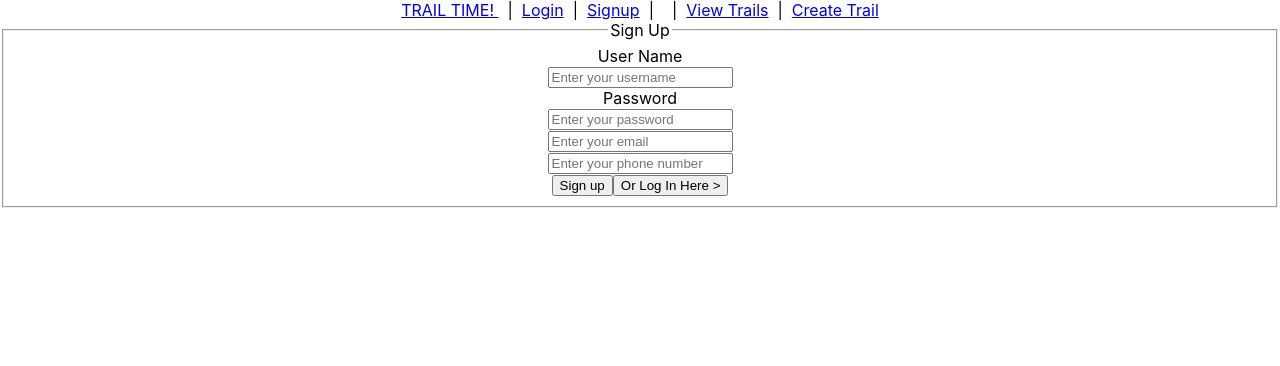
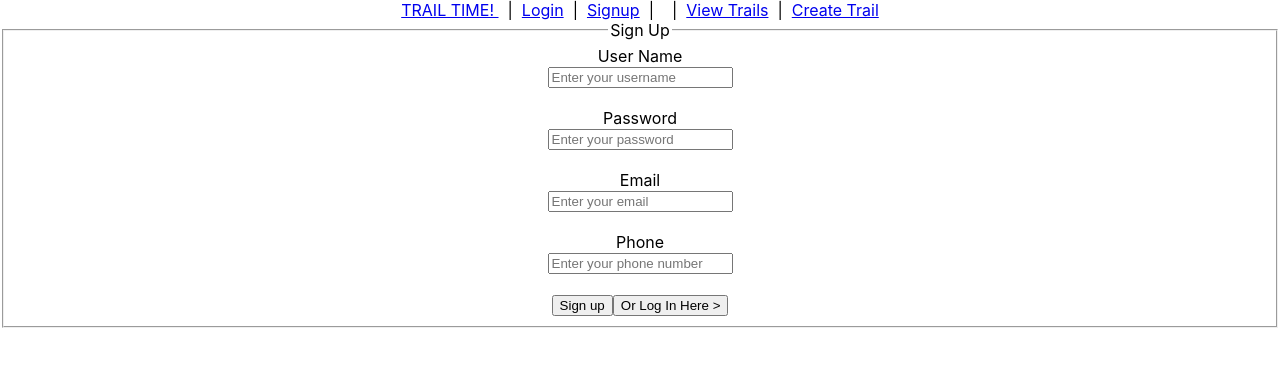
Before and after one commit to sgarcia-dev/trailtime-copy, a React (Create React App) app: page /signup in a window 1280 px wide. Shown: the top 366 px of the page. Built offline with nearby package versions, Linux system fonts and the light colour scheme.

Commit message:
changed login signup forms to be reduxForms

```diff
--- a/src/components/auth/login.js
+++ b/src/components/auth/login.js
@@ -1,5 +1,7 @@
 import React from 'react';
 import { Link } from 'react-router-dom';
+import { Field, reduxForm } from 'redux-form';
+import TextInput from '../app/common/form/TextInput';
 
 class Login extends React.Component {
     render() {
@@ -8,9 +10,9 @@ class Login extends React.Component {
                 <fieldset>
                     <legend>Log In</legend>
                     <label for="username">User Name</label><br />
-                    <input type="text" name="username" id="username" placeholder="Enter your username" required /><br />
+                    <Field name="username" component={TextInput} placeholder="Enter your username" required /><br />
                     <label for="password">Password</label><br />
-                    <input type="text" name="password" id="password" placeholder="Enter your password" required /><br />
+                    <Field name="password" component={TextInput} placeholder="Enter your password" required /><br />
                     <button type="submit">Log in</button>
                     <Link to="/signup"><button type="button">Or Sign Up Here</button></Link>
                 </fieldset>
@@ -19,4 +21,8 @@ class Login extends React.Component {
     }
 }
 
+Login = reduxForm({
+    // a unique name for the form
+    form: 'loginform'
+})(Login)
 export default Login;
--- a/src/components/auth/signup.js
+++ b/src/components/auth/signup.js
@@ -1,5 +1,7 @@
 import React from 'react';
 import { Link } from 'react-router-dom';
+import { Field, reduxForm } from 'redux-form';
+import TextInput from '../app/common/form/TextInput';
 
 class Signup extends React.Component {
     render() {
@@ -8,14 +10,16 @@ class Signup extends React.Component {
                 <fieldset>
                     <legend>Sign Up</legend>
                     <label for="username">User Name</label><br />
-                    <input type="text" name="username" id="username"
+                    <Field component={TextInput} name="username"
                         placeholder="Enter your username" required /><br />
                     <label for="password">Password</label><br />
-                    <input type="text" name="password" id="password"
+                    <Field component={TextInput} name="password"
                         placeholder="Enter your password" required /><br />
-                    <input type="text" name="email" id="email"
+                    <label for="email">Email</label><br />
+                    <Field component={TextInput} name="email"
                         placeholder="Enter your email" required /><br />
-                    <input type="text" name="phone" id="phone number"
+                    <label for="phone">Phone</label><br />
+                    <Field component={TextInput} name="phone"
                         placeholder="Enter your phone number" required /><br />
                     <button type="submit">Sign up</button>
                     <Link to="/login"><button type="button">Or Log In Here > </button></Link>
@@ -25,4 +29,8 @@ class Signup extends React.Component {
     }
 }
 
+Signup = reduxForm({
+    // a unique name for the form
+    form: 'signupform'
+})(Signup)
 export default Signup;
--- a/src/components/trails/trailcreate/trailcreate.js
+++ b/src/components/trails/trailcreate/trailcreate.js
@@ -1,12 +1,12 @@
 import React from 'react';
 import { Field, reduxForm } from 'redux-form';
-import '../../app/common/form/TextInput';
 import TextInput from '../../app/common/form/TextInput';
 
 
 class TrailCreate extends React.Component {
     onFormSubmit = values => {
         console.log(values);
+
     }
 
 
@@ -17,11 +17,11 @@ class TrailCreate extends React.Component {
         return (
             <form onSubmit={this.props.handleSubmit(this.onFormSubmit)}>
                 <label for="trailname">Add new trail</label> <br />
-                <Field name="trailname" component={TextInput} type="text" placeholder="name of trail" /> <br />
+                <Field name="trailname" component={TextInput} placeholder="name of trail" /> <br />
                 <label for="traildesc">Trail description</label> <br />
-                <Field name="traildesc" component={TextInput} type="text" placeholder="description of trail" /> <br />
+                <Field name="traildesc" component={TextInput} placeholder="description of trail" /> <br />
                 <label for="traillocation">location</label> <br />
-                <Field name="traillocation" component={TextInput} type="text" placeholder="location of trail" /> <br />
+                <Field name="traillocation" component={TextInput} placeholder="location of trail" /> <br />
                 <button type="submit">Submit Trail</button>
             </form>
         )
```
